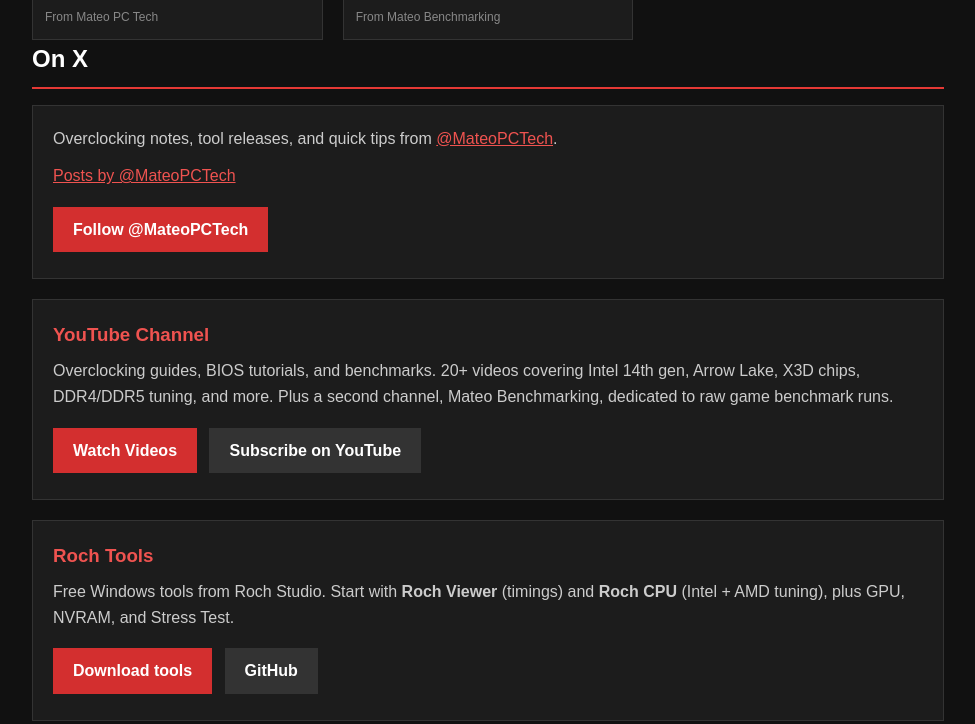
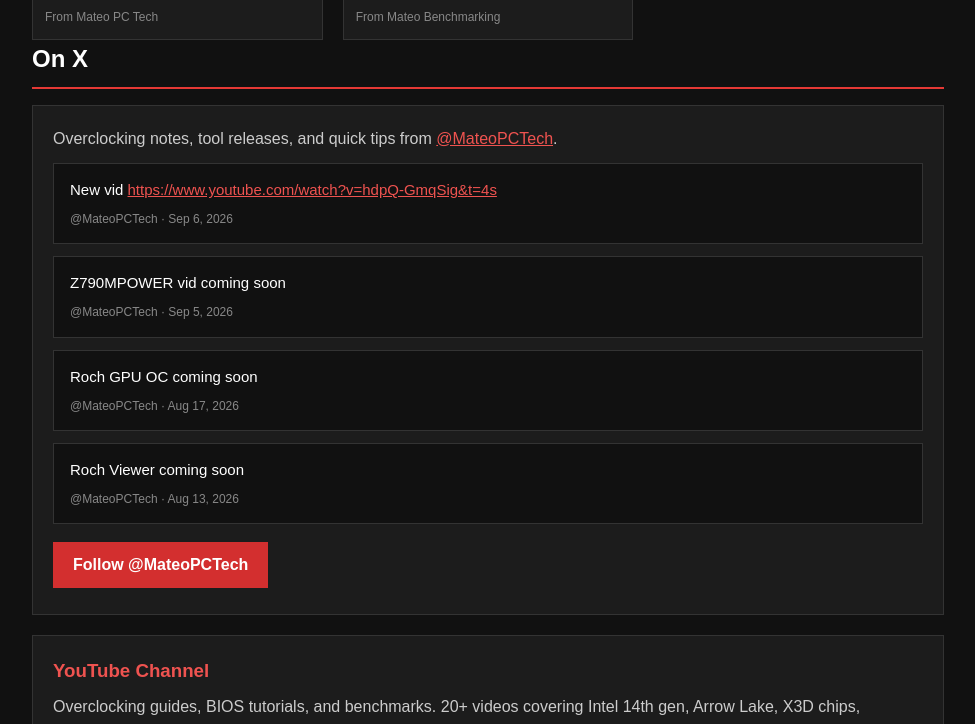
Before and after one commit to RochStudio/MateoPCTech, a plain HTML site: page index.html in a window 1280 px wide. Shown: the part 630-1354 px from the top of the page, without its empty margins (152-1127 px from the left). Drawn offline with Linux system fonts and the light colour scheme.

Commit message:
Replace broken X timeline embed with static post cards

```diff
--- a/index.html
+++ b/index.html
@@ -99,12 +99,27 @@
   <h2>On X</h2>
   <div class="card x-feed">
     <p>Overclocking notes, tool releases, and quick tips from <a href="https://x.com/MateoPCTech" target="_blank" rel="noopener noreferrer">@MateoPCTech</a>.</p>
-    <a class="twitter-timeline"
-       data-theme="dark"
-       data-chrome="noheader nofooter noborders transparent"
-       data-height="520"
-       href="https://x.com/MateoPCTech">Posts by @MateoPCTech</a>
-    <script async src="https://platform.twitter.com/widgets.js" charset="utf-8"></script>
+    <div class="x-posts">
+    <article class="x-post">
+      <p class="x-post-text">New vid <a href="https://www.youtube.com/watch?v=hdpQ-GmqSig&amp;t=4s" target="_blank" rel="noopener noreferrer">https://www.youtube.com/watch?v=hdpQ-GmqSig&amp;t=4s</a></p>
+      <p class="x-post-meta"><a href="https://x.com/MateoPCTech/status/2096698644460110005" target="_blank" rel="noopener noreferrer">@MateoPCTech · Sep 6, 2026</a></p>
+    </article>
+
+    <article class="x-post">
+      <p class="x-post-text">Z790MPOWER vid coming soon</p>
+      <p class="x-post-meta"><a href="https://x.com/MateoPCTech/status/2096060956656754844" target="_blank" rel="noopener noreferrer">@MateoPCTech · Sep 5, 2026</a></p>
+    </article>
+
+    <article class="x-post">
+      <p class="x-post-text">Roch GPU OC coming soon</p>
+      <p class="x-post-meta"><a href="https://x.com/MateoPCTech/status/2089399656161636462" target="_blank" rel="noopener noreferrer">@MateoPCTech · Aug 17, 2026</a></p>
+    </article>
+
+    <article class="x-post">
+      <p class="x-post-text">Roch Viewer coming soon</p>
+      <p class="x-post-meta"><a href="https://x.com/MateoPCTech/status/2087695168086429959" target="_blank" rel="noopener noreferrer">@MateoPCTech · Aug 13, 2026</a></p>
+    </article>
+    </div>
     <p class="x-follow"><a class="btn" href="https://x.com/MateoPCTech" target="_blank" rel="noopener noreferrer">Follow @MateoPCTech</a></p>
   </div>
 
```
